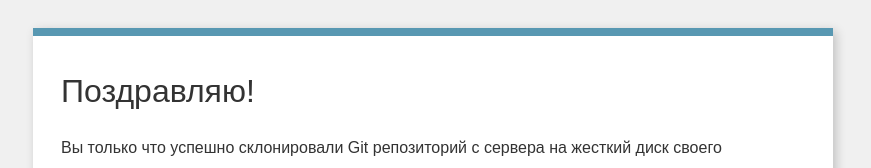
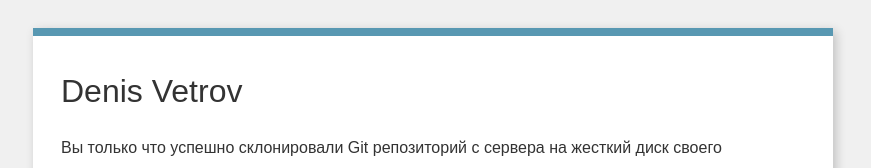
Before and after one commit to new2008id/course-pro, a plain HTML site: page index.html in a window 1280 px wide. Shown: the top 168 px of the page, without its empty margins (207-1078 px from the left). Drawn offline with Linux system fonts and the light colour scheme.

Commit message:
edit index.html - edit h1

```diff
--- a/index.html
+++ b/index.html
@@ -9,7 +9,7 @@
     </head>
     <body>
         <div class="box">
-            <h1>Поздравляю!</h1>
+            <h1>Denis Vetrov</h1>
             <p>
                 Вы только что успешно склонировали Git репозиторий с сервера на
                 жесткий диск своего компьютера.
```
